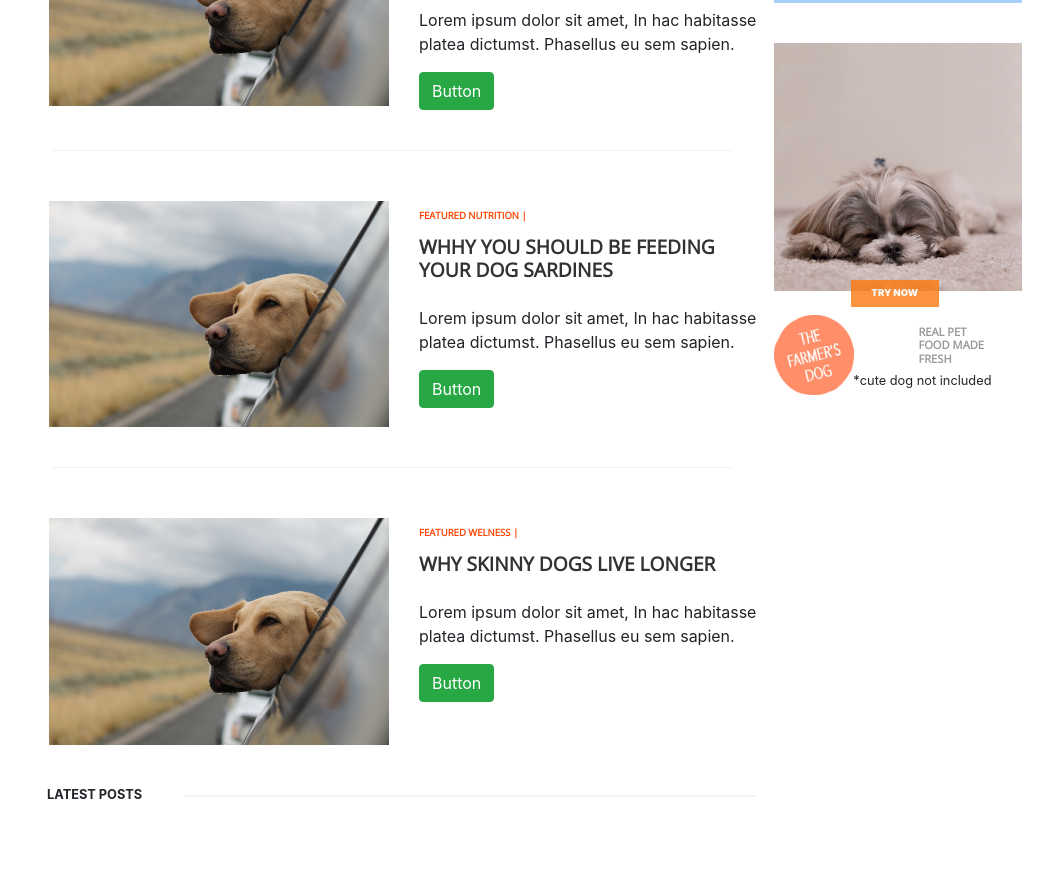
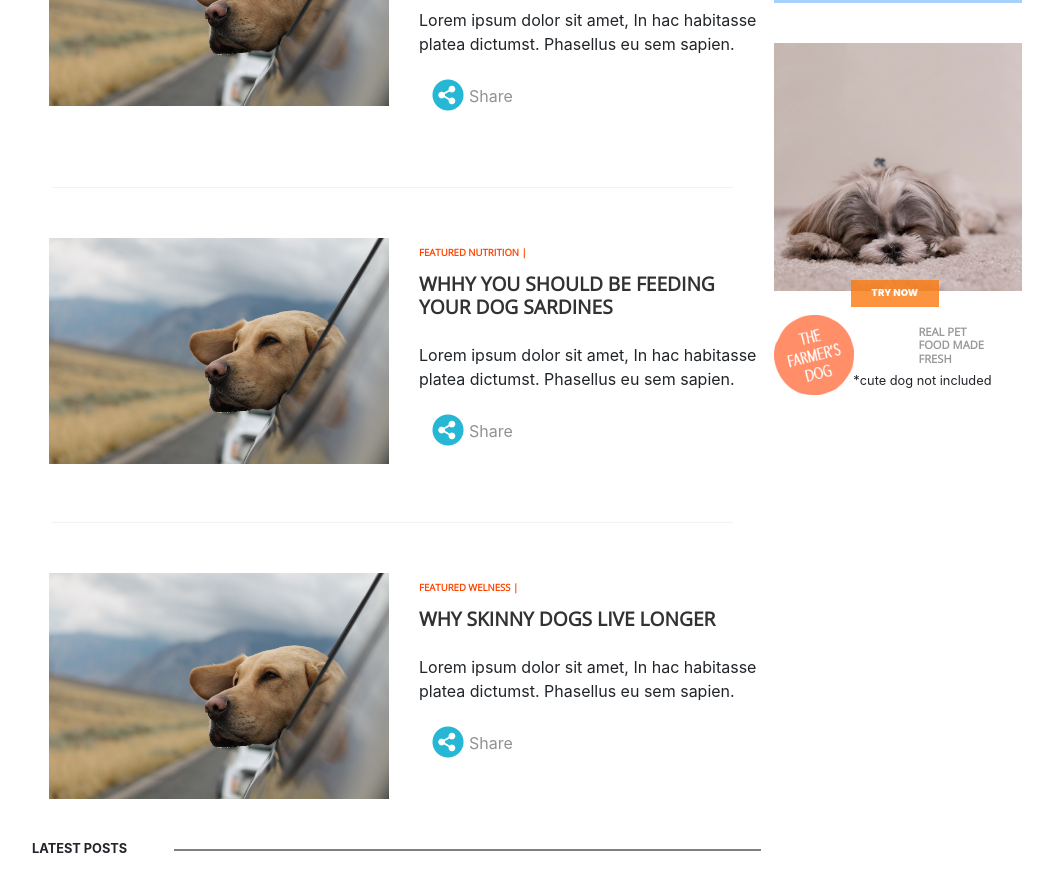
Before and after one commit to AugustinDumont/FooDog, a website: page index.html in a window 1280 px wide. Shown: the part 928-1802 px from the top of the page, without its empty margins (51-1104 px from the left). Before the commit the page ends 1748 px from the top, so only its background shows below. Drawn offline with nearby package versions, Linux system fonts and the light colour scheme.

Commit message:
hello world

```diff
--- a/assets/scss/style.scss
+++ b/assets/scss/style.scss
@@ -243,6 +243,24 @@ h4{
 .barreGrise{
     opacity: 0.5;
 }
+
+.share{
+
+    figure{
+        display: flex;
+        flex-direction: row;
+        justify-content: flex-start;
+        img{
+            max-width: 32px;
+            max-height: 32px;
+        }
+        p{
+            margin-top: 5px;
+            margin-left: 5px;
+
+        }
+    }
+}
 /* section featured posts fin*/
 
 
--- a/index.html
+++ b/index.html
@@ -156,7 +156,7 @@
                         <div class="container">
                             <div class="row">
                                 <p class="col-md-2" style="padding-top: -10px; font-size: 0.8rem; font-weight: bold; margin-left: -17px;">FEATURED POSTS</p>
-                                <hr class="col-md-6" style="margin-top: 10px; margin-left: -28px; font-weight: 900; border: 1px solid grey; opacity: 0.;">
+                                <hr class="col-md-6" style="margin-top: 10px; margin-left: -28px; font-weight: 900; border: 1px solid grey;">
                             </div>
                         </div>
                 </div>
@@ -181,8 +181,12 @@
                                 <p>
                                     Lorem ipsum dolor sit amet,  In hac habitasse platea dictumst. Phasellus eu sem sapien.
                                 </p>
-                                <button type="button" class="btn btn-success">
-                                    Button
+                                <button type="button" class="btn share">
+                                    <figure>
+                                        <img src="/assets/imgs/share.png" alt="share">
+                                        <p class="barreGrise">Share</p>
+                                    </figure>
+                                </button>
                             </div>
                         </div>
                          <!--chien 2-->
@@ -209,8 +213,11 @@
                                 <p>
                                     Lorem ipsum dolor sit amet,  In hac habitasse platea dictumst. Phasellus eu sem sapien.
                                 </p>
-                                <button type="button" class="btn btn-success">
-                                    Button
+                                <button type="button" class="btn share">
+                                    <figure>
+                                        <img src="/assets/imgs/share.png" alt="share">
+                                        <p class="barreGrise">Share</p>
+                                    </figure>
                                 </button>
                             </div>
                         </div>
@@ -237,8 +244,11 @@
                                 <p>
                                     Lorem ipsum dolor sit amet,  In hac habitasse platea dictumst. Phasellus eu sem sapien.
                                 </p>
-                                <button type="button" class="btn btn-success">
-                                    Button
+                                <button type="button" class="btn share">
+                                    <figure>
+                                        <img src="/assets/imgs/share.png" alt="share">
+                                        <p class="barreGrise">Share</p>
+                                    </figure>
                                 </button>
                             </div>
                         </div>
@@ -317,15 +327,14 @@
 
             <article>
                 <!--barre grise section-->
-                <div class="container">
 
                     <div class="container" style="margin-top: 40px;">
                         <div class="row">
                             <p class="col-md-2" style="padding-top: -10px; font-size: 0.8rem; font-weight: bold; margin-left: -17px;">LATEST POSTS</p>
-                            <hr class="col-md-6" style="margin-top: 10px; margin-left: -28px; font-weight: 900; border: 1px solid grey; opacity: 0.1;">
+                            <hr class="col-md-6" style="margin-top: 10px; margin-left: -28px; font-weight: 900; border: 1px solid grey;">
                         </div>
                     </div>
-                </div>
+
 
 
             </article>
```
Also changed, not shown: assets/css/style.css, assets/imgs/share.png (added).
